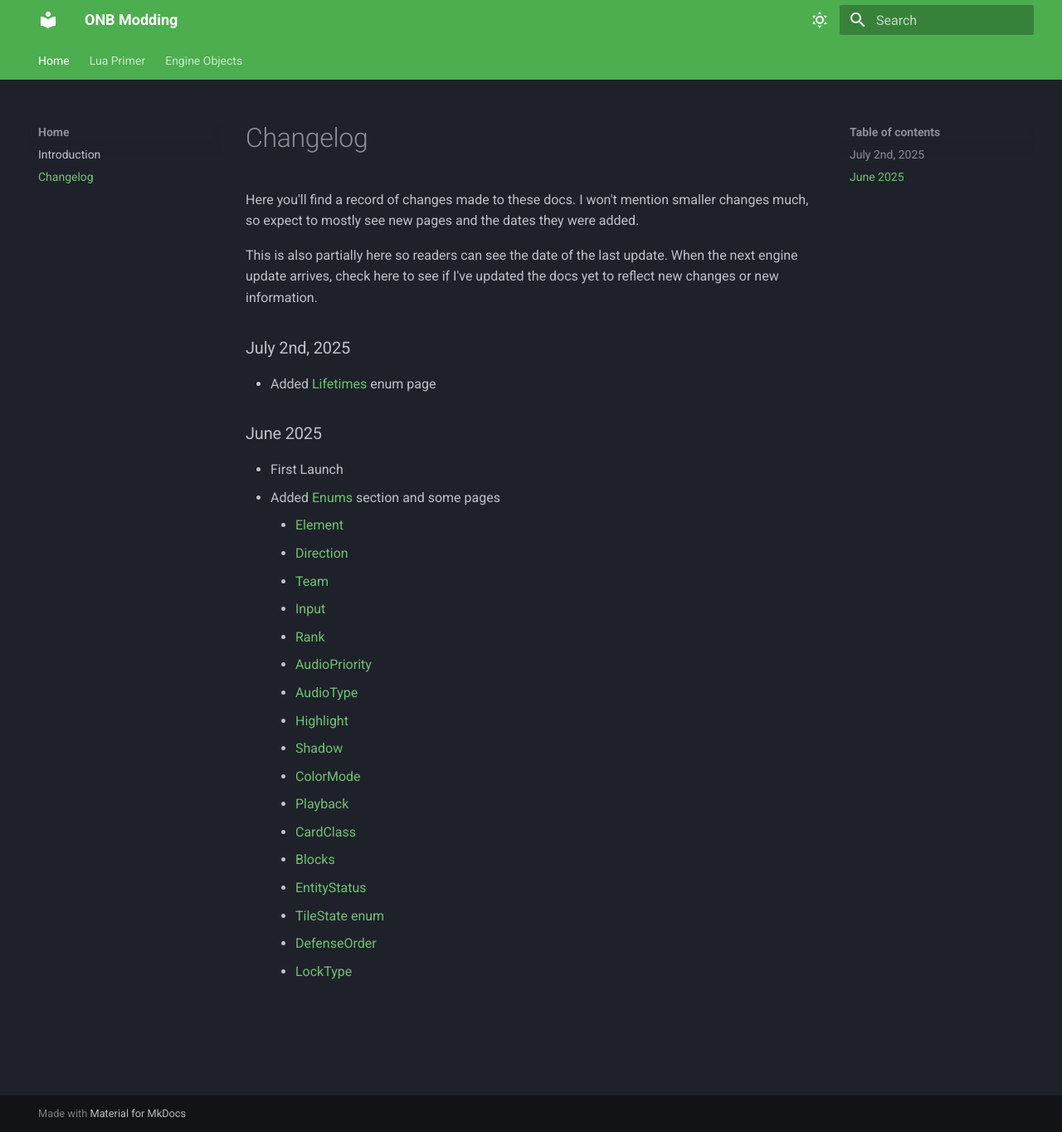
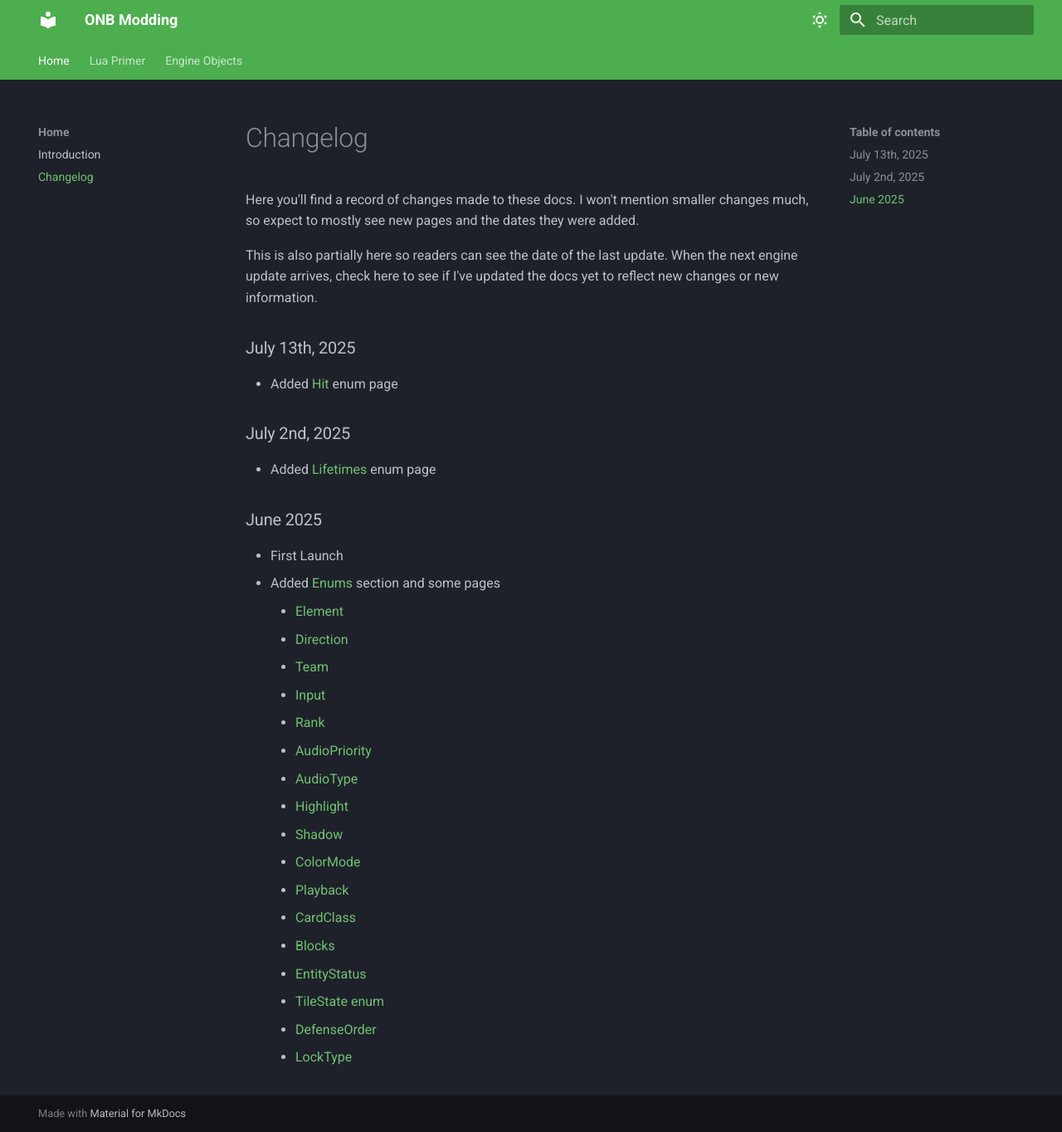
Before and after one commit to Alrysc/onb_docs, an MkDocs documentation site: the page built from docs/changelog.md, in a window 1280 px wide and 1364 px high. Shown: the whole window at 83% size. Built offline with MkDocs 1.6.1 and Material for MkDocs 9.7.7, drawn with Linux system fonts in a browser that asks for light colours.

Commit message:
Changelog update

```diff
--- a/docs/changelog.md
+++ b/docs/changelog.md
@@ -7,6 +7,9 @@ This is also partially here so readers can see the date of the last update. When
 next engine update arrives, check here to see if I've updated the docs yet to reflect
 new changes or new information.
 
+
+### July 13th, 2025
+* Added [Hit](./onb_overview/enums/hit.md) enum page
 
 ### July 2nd, 2025
 * Added [Lifetimes](./onb_overview/enums/lifetimes.md) enum page
```
